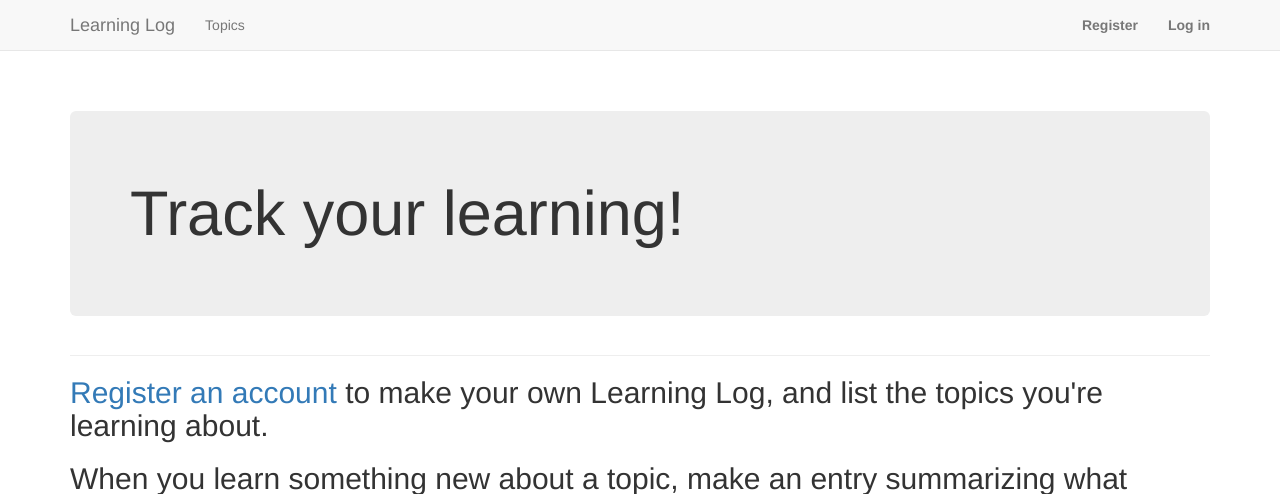
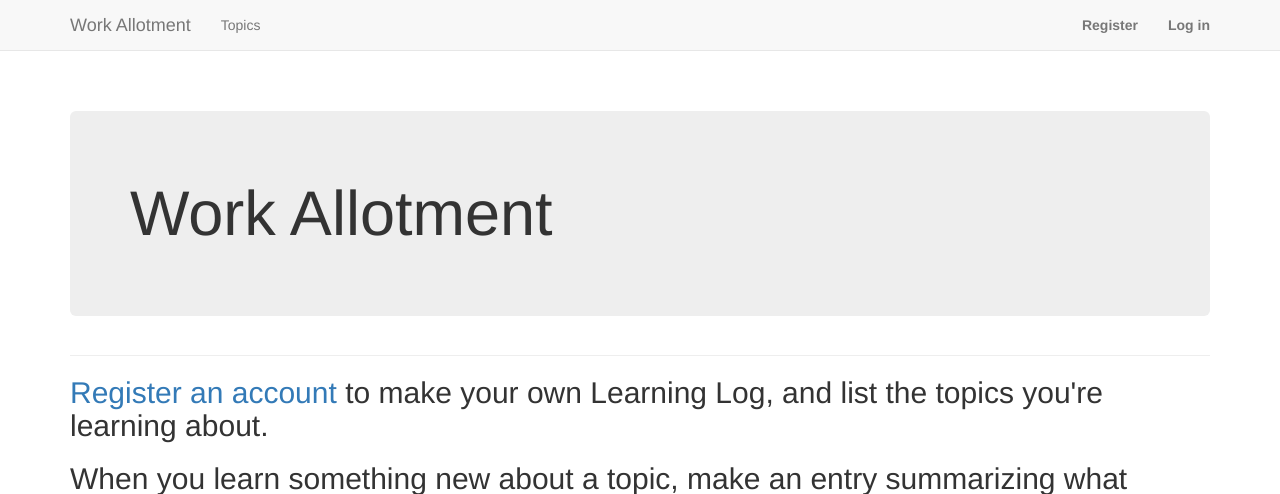
Before and after one commit to ShreyasDixit3012/learning_log, a Django app: page / in a window 1280 px wide. Shown: the top 494 px of the page. Run offline with Django 3.2, Linux system fonts and the light colour scheme; some libraries are stand-ins or nearby versions.

Commit message:
changed name

```diff
--- a/learning_log/settings.py
+++ b/learning_log/settings.py
@@ -143,7 +143,7 @@ if os.getcwd() == '/app':
     SECURE_PROXY_SSL_HEADER = ('HTTP_X_FORWARDED_PROTO', 'https')
 
     #Allow all host headers
-    ALLOWED_HOSTS = ['md-work-allotment.herokuapp.com']
+    ALLOWED_HOSTS = ['shreyas-learning-log.herokuapp.com']
 
     DEBUG = False
 
--- a/learning_logs/templates/learning_logs/base.html
+++ b/learning_logs/templates/learning_logs/base.html
@@ -7,7 +7,7 @@
 <meta http-equiv="X-UA-Compatible" content="IE=edge">
 <meta name="viewport" content="width=device-width, initial-scale=1">
 
-<title>Learning Log</title>
+<title>Work Allotment</title>
 
 {% bootstrap_css %}
 {% bootstrap_javascript %}
@@ -27,10 +27,10 @@ aria-expanded="false" aria-controls="navbar">
 </button>
 {% if user.is_authenticated %}
 <a class="navbar-brand" href="{%url 'users:welcome' %}">
-Learning Log </a>
+Work Allotment </a>
 {% else %}
 <a class="navbar-brand" href="{%url 'learning_logs:index' %}">
-Learning Log </a>
+Work Allotment </a>
 {% endif %}
 </div>
 
--- a/learning_logs/templates/learning_logs/index.html
+++ b/learning_logs/templates/learning_logs/index.html
@@ -2,7 +2,7 @@
 <body bgcolor='blue'>
 {% block header %}
 <div class="jumbotron">
-<h1> Track your learning! <h1>
+<h1> Work Allotment <h1>
 </div>
 {% endblock header %}
 
--- a/learning_logs/templates/learning_logs/topic.html
+++ b/learning_logs/templates/learning_logs/topic.html
@@ -7,9 +7,7 @@
 
 
 
-<p>
-<a href="{% url 'learning_logs:new_entry' topic.id %}"> add new entry</a>
-</p>
+
 
 {% for entry in entries %}
 <div class="panel panel-default">
@@ -19,7 +17,7 @@
 {{entry.date_added|date:'M d, Y H:i'}}
 <small>
 
-<a href="{% url 'learning_logs:edit_entry' entry.id %}">edit entry </a>
+
 </small>
 </h3>
 </div>
```
